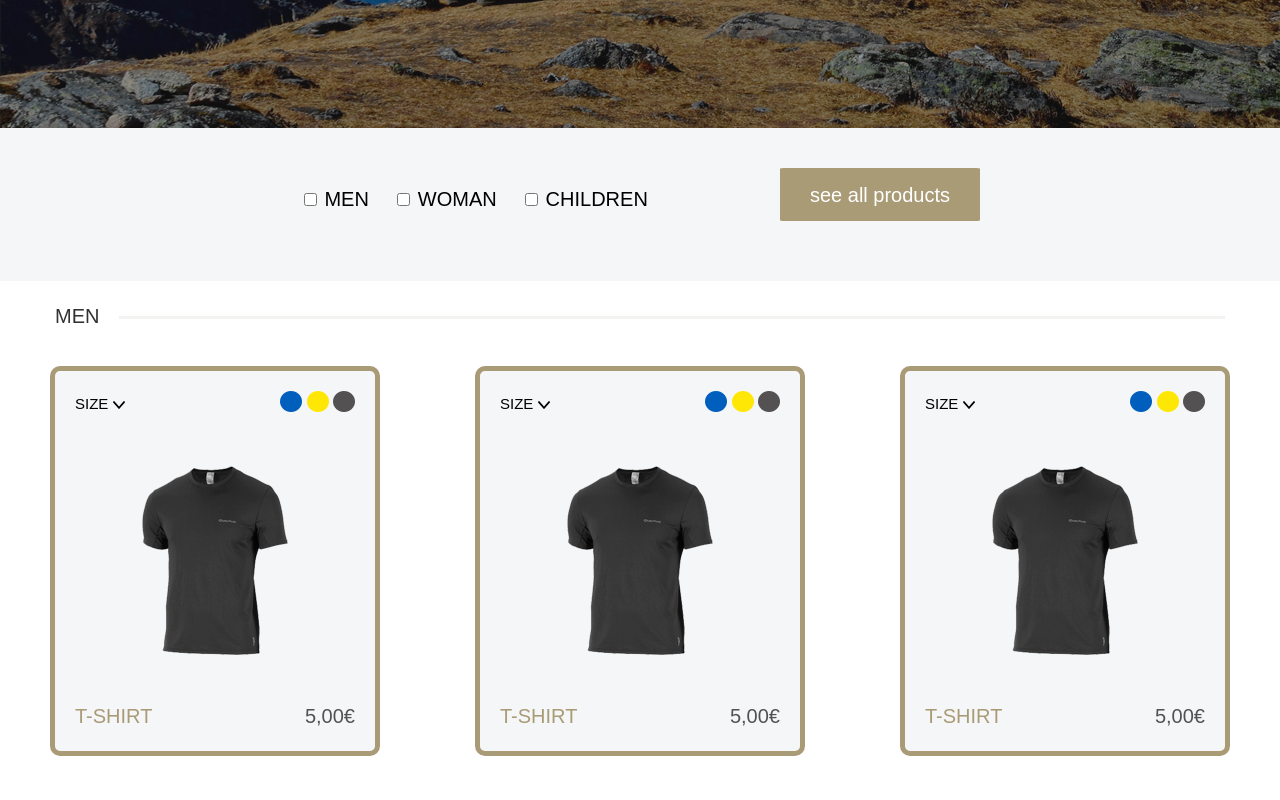
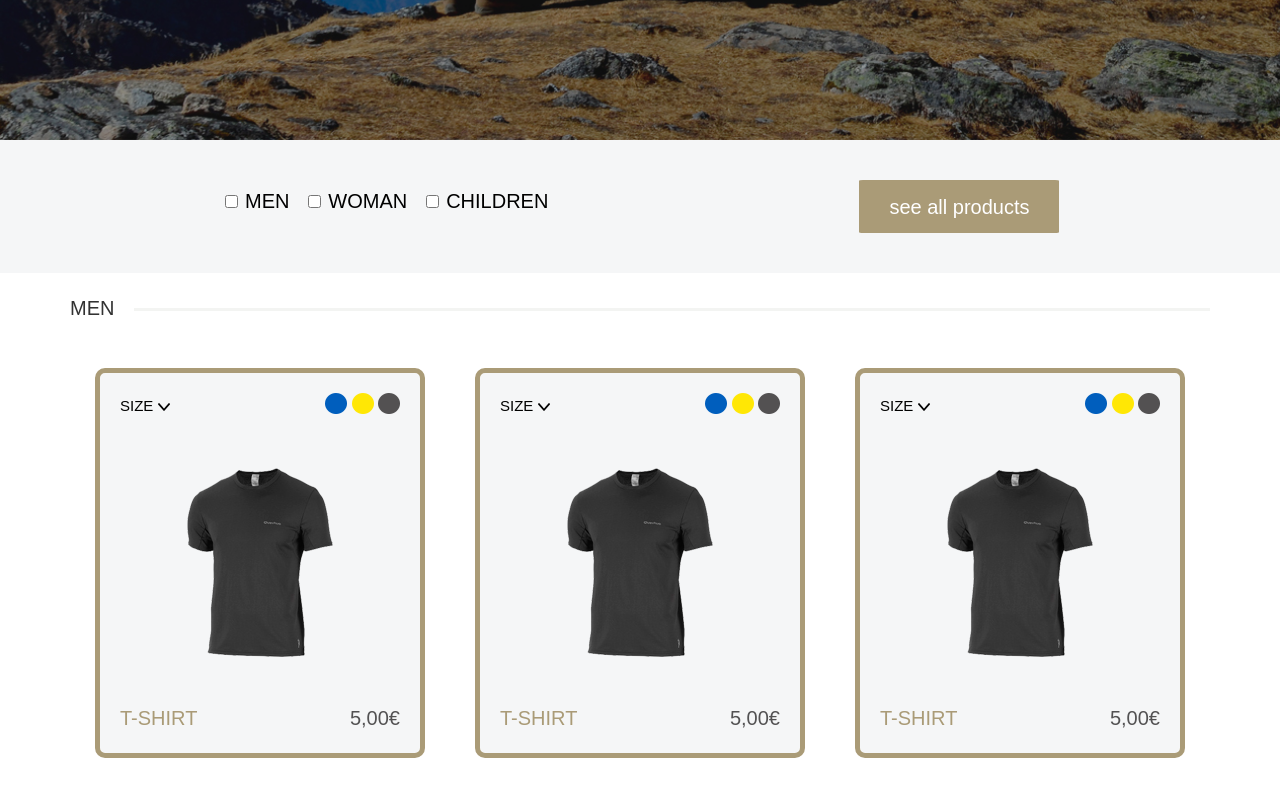
Before and after one commit to inside0104/https---github.com-inside0104-trekking, a plain HTML site: page index.html in a window 1280 px wide. Shown: the part 660-1460 px from the top of the page. Drawn offline with Linux system fonts and the light colour scheme.

Commit message:
https---github.com-inside0104-trekking

```diff
--- a/index.html
+++ b/index.html
@@ -4,7 +4,7 @@
     <meta charset="UTF-8" />
     <link rel="stylesheet" href="style.css" />
     <meta http-equiv="X-UA-Compatible" content="IE=edge" />
-    <meta name="viewport" content="width=device-width, initial-scale=1.0" />
+    <meta name="viewport" content="width=device-width, initial-scale=1">
     <title>Trekking</title>
   </head>
   <body>
@@ -37,7 +37,7 @@
     </div>
     <!-- intro -->
     <div class="choice">
-      <div cla ss="container">
+      <div class="container">
         <div class="choice_inner">
           <div class="chekbox1">
             <input type="checkbox" id="cb1" /> <label for="cb1">men</label>
@@ -140,7 +140,6 @@
               <span class="product_price"> 5,00€ </span>
             </div>
           </div>
-
         </div>
         <div class="title">
           <span>woman</span>
@@ -236,6 +235,7 @@
         </div>
       </div>
       <div class="social">
+        <div class="container">
         <div class="fw">
           <a href="" class="tw1">
             <img src="img/fa-twitter.png" alt="" />
@@ -243,7 +243,7 @@
           </a>
         </div>
       </div>
-
+      </div>
       <div class="footer">
         <div class="footer_info">
           <h3>Trekking</h3>
@@ -259,7 +259,9 @@
           <a class="nav__footer" href=""> contact</a>
           <p>Design by gianluca cosetta</p>
         </nav>
+
       </div>
+
     </div>
   </body>
 </html>
--- a/style.css
+++ b/style.css
@@ -3,8 +3,11 @@ body {
     padding: 0;
     font-family: 'Quicksand', sans-serif;
     -webkit-font-smoothing: antialiased;
+
 }
-
+html,body{
+    overflow-x: hidden
+    }
 *,
 *:before,
 *:after {
@@ -15,10 +18,12 @@ body {
 /* Container
 ===================*/
 .container {
-    width: 100%;
+
     max-width: 1170px;
-    margin: 0% auto;
+    margin: 0 auto;
+    padding: 0 15px;
 }
+
 
 /*header
 ===================*/
@@ -32,9 +37,8 @@ body {
     z-index: 1000;
 }
 
-
-.header__logo {
-
+.header__logo{
+    padding-top:30px;
 }
 
 .header__inner {
@@ -62,10 +66,11 @@ body {
 ===================*/
 
 .intro {
+
     display: flex;
     flex-direction: column;
     justify-content: center;
-    height: 788px;
+    height: 100vh;
     padding-top: 68px;
     background-image: url(img/intro.jpg);
     background-position: center;
@@ -75,7 +80,7 @@ body {
 
 .intro__inner {
     width: 100%;
-    max-width: 970px;
+    max-width: 1200px;
     margin: 0 auto;
 
     text-align: center
@@ -102,24 +107,26 @@ body {
 ===================*/
 
 .choice {
-    padding: 40px 300px;
-    height: 153px;
+
+
     background-color: #f5f6f7;
 }
 
 .choice_inner {
+    flex-wrap: wrap;
+    align-items: center;
+    padding: 40px 0;
     display: flex;
-    justify-content: space-between;
+    justify-content: space-around;
 }
 
 .chekbox1 {
-
-    padding-top: 20px;
-
+ margin-bottom: 10px;
 }
 
 .chekbox1 label {
-    padding-right: 20px;
+
+    padding-right: 10px;
     font-family: 'Quicksand', sans-serif;
     font-size: 20px;
     text-transform: uppercase;
@@ -235,13 +242,15 @@ body {
 ===================*/
 
 .products_wrapper {
-    margin-top: 40px;
+    flex-wrap: wrap;
+    align-items: center;
+    margin: 40px 0;
     display: flex;
-    justify-content: space-between;
-    padding-bottom: 40px;
+    justify-content: space-around;
 }
 
 .product {
+    margin:10px 5px;
     padding: 20px 20px;
     border-radius: 5px;
     outline: 5px solid #aa9b77;
@@ -335,14 +344,14 @@ body {
 
     display: flex;
     justify-content: space-between;
-    padding: 30px 63px;
-    ;
+    align-items:center;
+    padding: 20px 0;
+
 }
 
 .tittle_tw {
     color: white;
     text-decoration: none;
-    padding-bottom: 30px;
     align-items: center;
     margin-left: 20px;
     font-family: 'Quicksand', sans-serif;
@@ -361,6 +370,7 @@ body {
     justify-content: space-between;
     align-items: center;
     background-color: #424242;
+
 }
 
 .footer_info {
```
